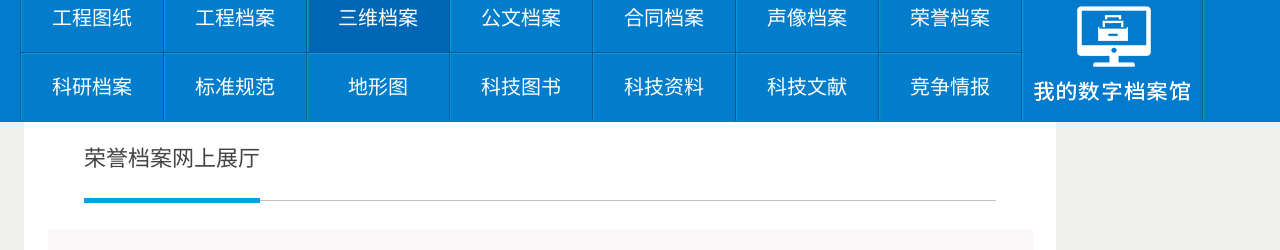
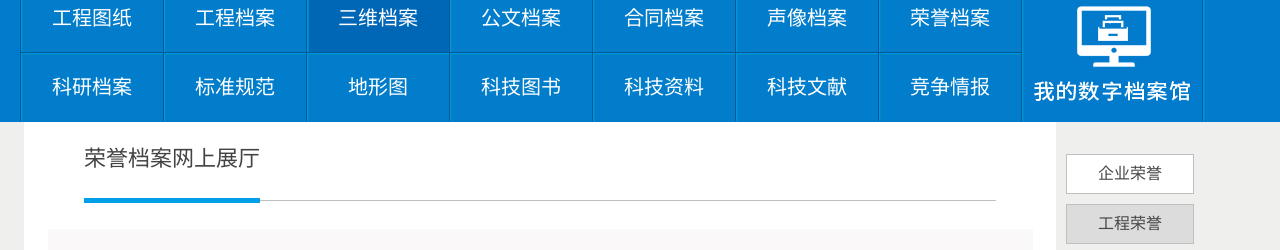
Before and after one commit to xxs666/20181206, a website: page app/honor.html in a window 1280 px wide. Shown: the part 160-410 px from the top of the page. Drawn offline with Linux system fonts and the light colour scheme.

Commit message:
change: 完成荣誉页面

```diff
--- a/app/honor.html
+++ b/app/honor.html
@@ -149,6 +149,10 @@
                         </div>
                     </div>
                 </div>
+                <div class="m-right">
+                    <div class="tab-item">企业荣誉</div>
+                    <div class="tab-item select">工程荣誉</div>
+                </div>
             </div>
         </div>
     </div>
--- a/app/styles/styles.scss
+++ b/app/styles/styles.scss
@@ -909,9 +909,29 @@ select::-ms-expand{
         width: 1280px;
         margin: 0 auto;
         .m-con{
+            position: relative;
             margin: 0 224px 0 24px;
             background: #FFF;
             height: 884px;
+            .m-right{
+                position: absolute;
+                right: -138px;
+                top: 32px;
+                .tab-item{
+                    width: 126px;
+                    height: 38px;
+                    border: 1px solid #bfbfbf;
+                    font-size: 16px;
+                    line-height: 38px;
+                    text-align: center;
+                    color: #474747;
+                    margin-bottom: 10px;
+                    background: #fff;
+                }
+                .tab-item.select{
+                    background: #dcdcdc;
+                }
+            }
             .m-header{
                 margin: 0 60px 0 60px;
                 height: 78px;
```
Also changed, not shown: app/css/styles.css.
